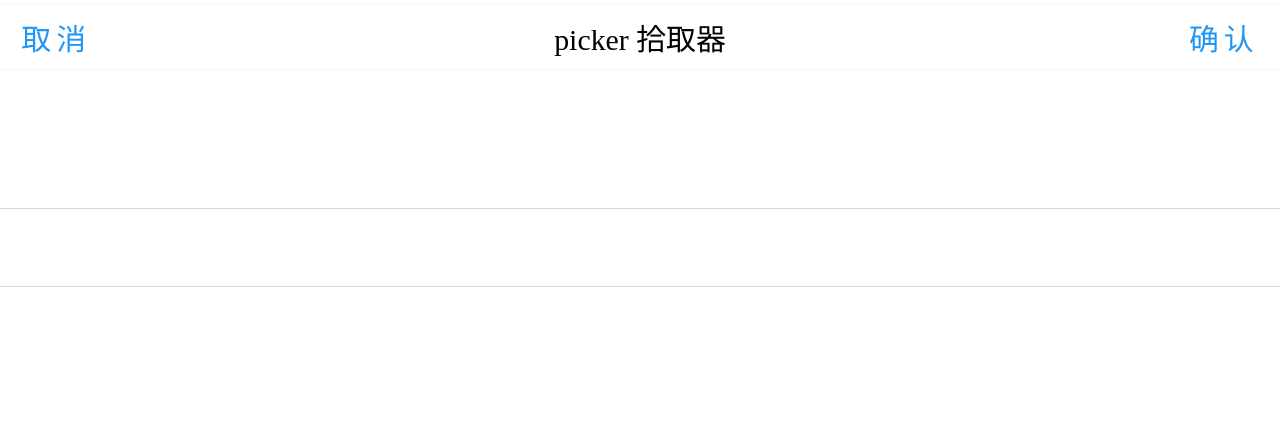
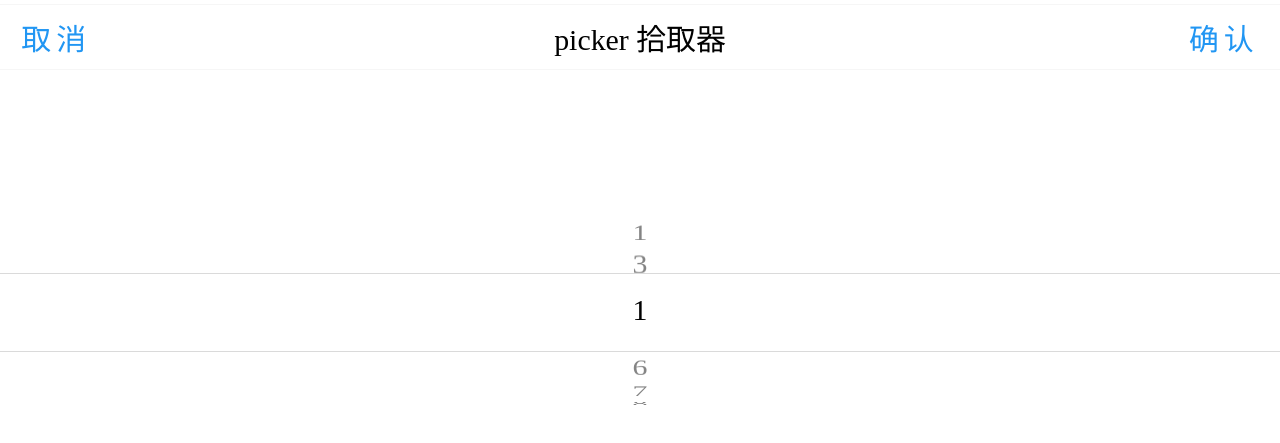
Before and after one commit to ZXW305/zxw-ui, a Vue app: page / in a window 1280 px wide. Both pictures are taken after a click on the button 213 px from the left and 53 px from the top of the page. Shown: the part 197-640 px from the top of the page. Built offline with nearby package versions, Linux system fonts and the light colour scheme.

Commit message:
picker滚轮效果

```diff
--- a/src/components/picker/Picker-slot.vue
+++ b/src/components/picker/Picker-slot.vue
@@ -1,11 +1,16 @@
 <template>
   <div class="picker-content-list">
-    <ul class="picke-roller" ref="roller" style="transform: rotate3d(1, 0, 0, 60deg);">
+    <ul class="picke-roller" ref="roller">
       <li class="picker-roller-item" v-for="(item,index) in dataList"
       :style="setRollerStyle(index + 1)"
       :class="{ 'picker-roller-item-hidden': isHidden(index+1) }"
       >{{item}}</li>
     </ul>
+    <div class="picker-content">
+      <ul class="picker-content-panel">
+        <li class="picker-content-item" v-for="(item,index) in dataList">{{item}}</li>
+      </ul>
+    </div>
     <div class="picker-indicator"></div>
   </div>
 </template>
@@ -34,7 +39,7 @@
     },
     methods:{
       isHidden(index) {
-        if (index >= this.currIndex + 8 || index <= this.currIndex - 8) {
+        if (index >= this.currIndex + 10 || index <= this.currIndex - 10) {
           return true;
         } else {
           return false;
@@ -44,7 +49,7 @@
 
       },
       setRollerStyle(index) {
-        return `transform: rotate3d(1, 0, 0, ${-this.rotation * index}deg) translate3d(0px, 0px, 100px)`;
+        return `transform: rotate3d(1, 0, 0, ${-this.rotation * index}deg) translate3d(0px, 0px, 105px)`;
       },
       touchStart(event) {
         event.preventDefault();
@@ -80,23 +85,45 @@
   }
 </script>
 <style>
+  .picker-content-list{
+    flex: 1;
+    position: relative;
+    height: 2.52rem;
+    overflow: hidden;
+    text-align: center;
+  }
   .picker-content{
-
-  }
+    position: absolute;
+    top: .95rem;;
+    width: 100%;
+    height: .36rem;
+    background: #fff;
+    z-index: 2;
+    overflow: hidden;
+   }
   .picke-roller{
-
+    position: absolute;
+    top: .95rem;
+    width: 100%;
+    height: 36px;
+    z-index: 1;
+    transform-style:preserve-3d;
+    transform: rotate3d(1, 0, 0, 60deg);
   }
   .picker-roller-item{
-    display:flex;
-    justify-content:center;
     height: .36rem;
-    align-items: center;
-    position:absolute;
+    line-height:.36rem;
     width:100%;
-    backface-visibility: hidden;
     text-overflow: ellipsis;
     overflow: hidden;
-
+    backface-visibility: hidden;
+    position: absolute;
+    top: 0;
+    color: #848484;
+  }
+  .picker-content-item{
+    height:.36rem;
+    line-height:.36rem;
   }
   .picker-roller-item-hidden{
     visibility:hidden;
--- a/src/components/picker/Picker.vue
+++ b/src/components/picker/Picker.vue
@@ -1,6 +1,6 @@
 <template>
   <transition name="picker">
-    <div v-show="show" :class="{'picker-content':true,'picker-content-up':show,'picker-content-down':pickerHide}">
+    <div v-show="show" :class="{'picker':true,'picker-content-up':show,'picker-content-down':pickerHide}">
       <div class="btnGrp" @click="pickerUpOrDown"><span class="cancel">取消</span><span>{{title}}</span><span class="confirm">确认</span></div>
       <div class="picker-panel">
         <template v-for="list in dataList">
@@ -63,7 +63,7 @@ import pickerslot from './Picker-slot.vue'
   border:none;
   letter-spacing:5px
 }
-.picker-content{
+.picker{
   position:fixed;
   width:-webkit-fill-available;
   bottom:-2.1rem;
```
